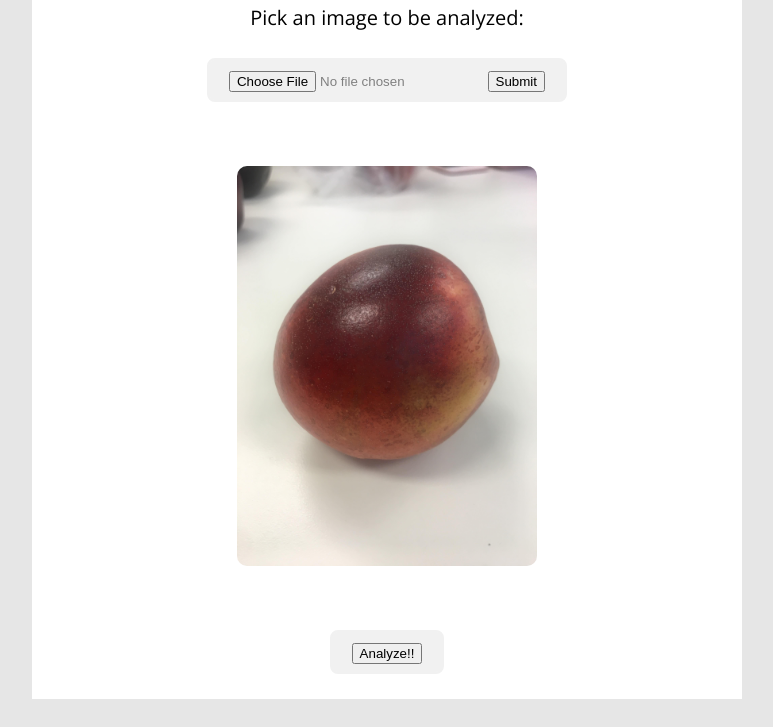
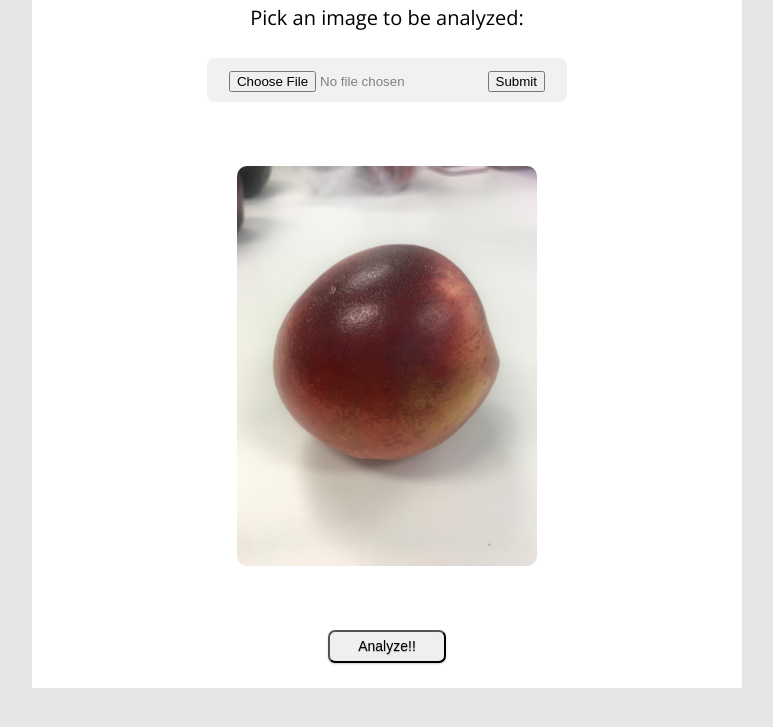
Before and after one commit to nathannli/Watson_Visual_Recognition_GroceryWebApp, a Flask app: page / in a window 1280 px wide. Shown: the part 564-1291 px from the top of the page, without its empty margins (253-1026 px from the left). After the commit the page ends 1252 px from the top, so only its background shows below. Run offline with Flask 2, Linux system fonts and the light colour scheme.

Commit message:
changed analyze button

```diff
--- a/finalprojectVR/static/style.css
+++ b/finalprojectVR/static/style.css
@@ -70,12 +70,34 @@ img {
 	transition: border 0.5s;
 }
 
-.upload-btn-wrapper input[type=submit] {
+/* .upload-btn-wrapper input[type=submit] {
 	font-size: 100px;
 	position: absolute;
 	left: 0;
 	top: 0;
 	opacity: 0;
+} */
+
+.button {
+	display: inline-block;
+	outline: none;
+	cursor: pointer;
+	text-align: center;
+	text-decoration: none;
+	font: 14px/100% Arial, Helvetica, sans-serif;
+	padding: .5em 2em .55em;
+	text-shadow: 0 1px 1px rgba(0,0,0,.3);
+	-webkit-border-radius: .5em;
+	-moz-border-radius: .5em;
+	border-radius: .5em;
+	-webkit-box-shadow: 0 1px 2px rgba(0,0,0,.2);
+	-moz-box-shadow: 0 1px 2px rgba(0,0,0,.2);
+	box-shadow: 0 1px 2px rgba(0,0,0,.2);
+}
+
+.button:active {
+	position: relative;
+	top: 1px;
 }
 
 .result {
--- a/finalprojectVR/templates/layout.html
+++ b/finalprojectVR/templates/layout.html
@@ -37,9 +37,7 @@
 
   <div class=metanav>
 	<form method=GET enctype=multipart/form-data action="{{ url_for('analyze_request') }}">
-        <button id="analyze_img" class="btn">
-            <input type="submit" value="Analyze!!">
-        </button>
+	  <input type="submit" value="Analyze!!" class="button">
 	</form>
   </div>
 </div>
```
Lines whose indentation alone changed are shown as unchanged.
